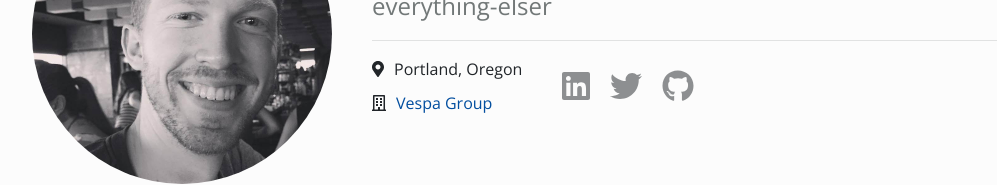
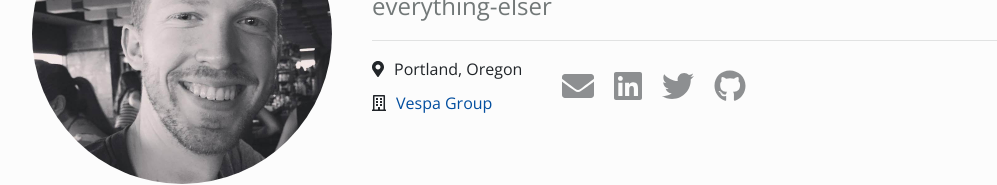
Before and after one commit to jacobsowles/jacobsowles, a React (Create React App) app: page / in a window 1280 px wide. Shown: the part 366-551 px from the top of the page, without its empty margins (123-1120 px from the left). Built offline with nearby package versions, Linux system fonts and the light colour scheme.

Commit message:
feat: add email link

```diff
--- a/src/components/App/App.jsx
+++ b/src/components/App/App.jsx
@@ -4,7 +4,7 @@ import React from 'react';
 import { library } from '@fortawesome/fontawesome-svg-core';
 import { fab, faGithub, faLinkedin, faTwitter } from '@fortawesome/free-brands-svg-icons';
 import { far, faAddressCard, faBuilding } from '@fortawesome/free-regular-svg-icons';
-import { faMapMarkerAlt, faCogs } from '@fortawesome/free-solid-svg-icons';
+import { faMapMarkerAlt, faCogs, faEnvelope } from '@fortawesome/free-solid-svg-icons';
 import Profile from '../Profile/Profile';
 import ProfileInfoList from '../ProfileInfoList/ProfileInfoList';
 import ProfileInfoListItem from '../ProfileInfoListItem/ProfileInfoListItem';
@@ -17,6 +17,7 @@ library.add(
   faAddressCard,
   faBuilding,
   faCogs,
+  faEnvelope,
   faGithub,
   faLinkedin,
   faMapMarkerAlt,
@@ -42,6 +43,11 @@ const App = () => {
 
           <SocialLinkList>
             <SocialLinkListItem
+              icon={faEnvelope}
+              url="mailto:jacob@jacobsowles.com"
+              title="Email"
+            />
+            <SocialLinkListItem
               icon={faLinkedin}
               url="https://www.linkedin.com/in/jacobsowles/"
               title="LinkedIn"
```
